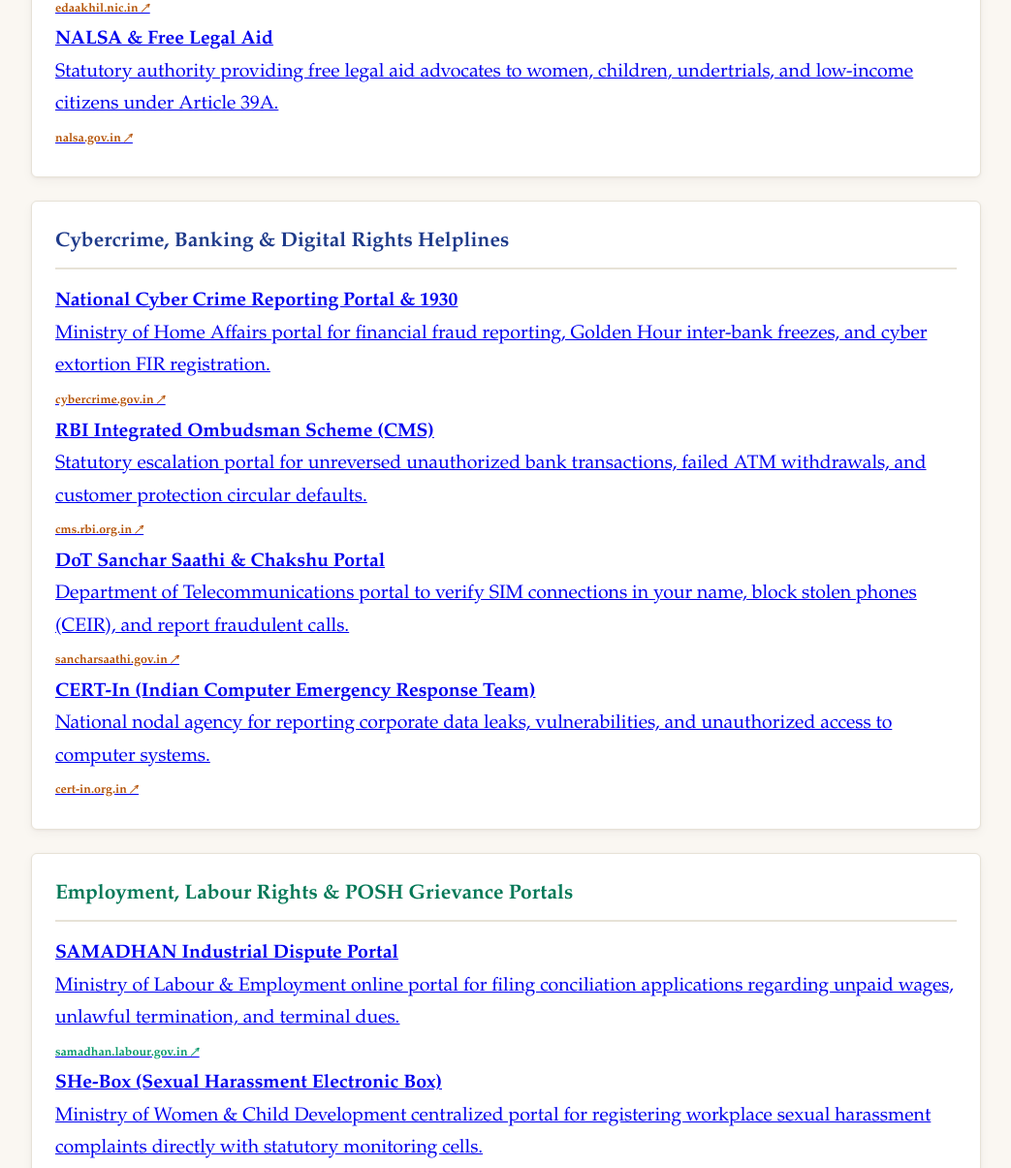
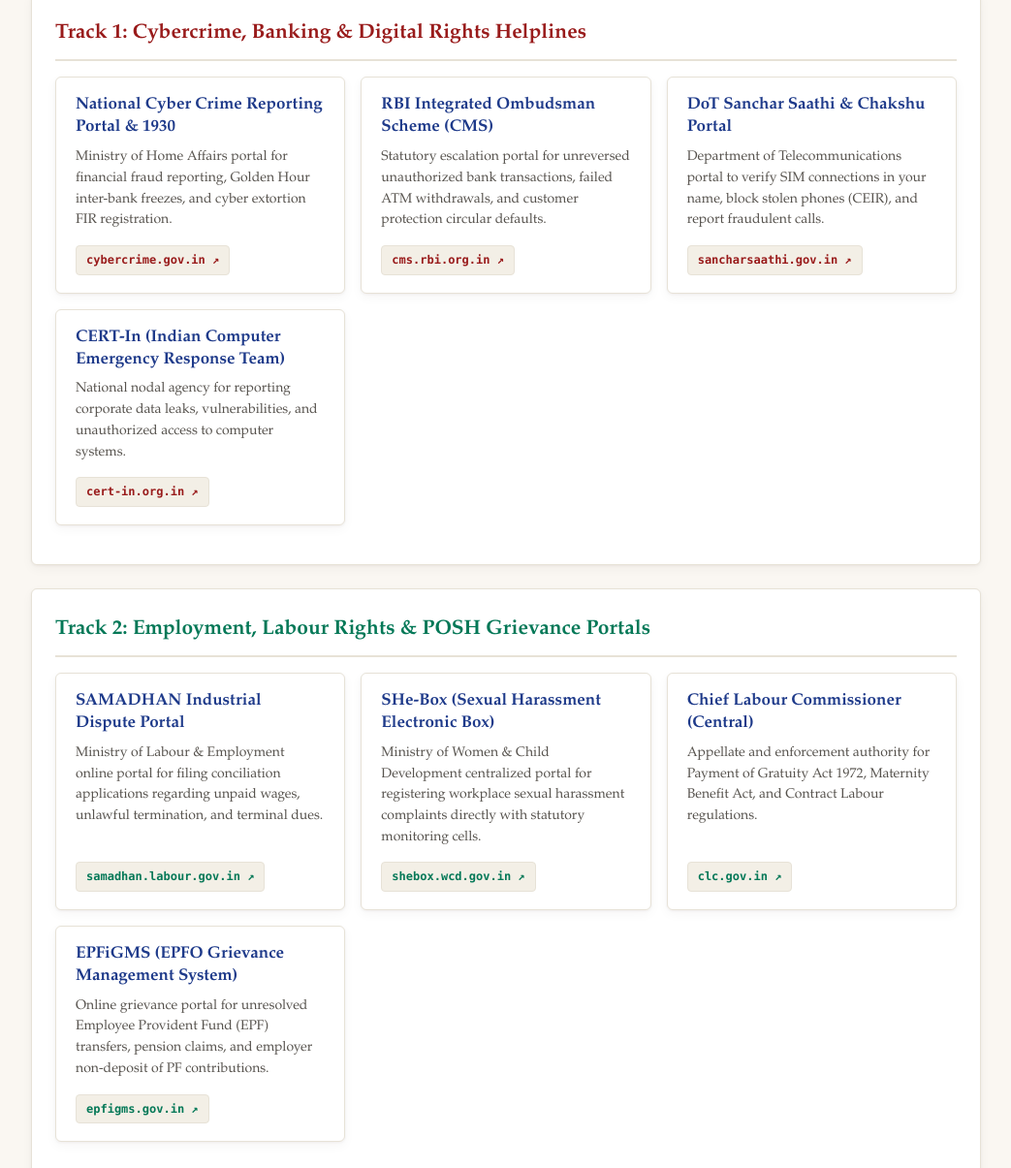
Before and after one commit to bneevan/teach.me.law, a plain HTML site: page resources.html in a window 1280 px wide. Shown: the part 980-2185 px from the top of the page at 97% size, without its empty margins (118-1161 px from the left). Drawn offline with Linux system fonts and the light colour scheme.

Commit message:
style(resources): standardize portal card grid and url badges across stylesheets

```diff
--- a/assets/styles.css
+++ b/assets/styles.css
@@ -1404,3 +1404,89 @@ h1.lesson-title {
 .spec-table tr:hover td {
   background: rgba(0, 0, 0, 0.015);
 }
+
+/* Responsive Grid & Info Card Components */
+.info-grid {
+  display: grid;
+  grid-template-columns: repeat(auto-fit, minmax(280px, 1fr));
+  gap: 16px;
+  margin: 16px 0;
+}
+
+.info-card {
+  background: var(--bg-surface);
+  border: 1px solid var(--border-light);
+  border-radius: var(--radius-sm);
+  padding: 18px 20px;
+  display: flex;
+  flex-direction: column;
+  justify-content: space-between;
+  text-decoration: none;
+  color: inherit;
+  box-shadow: var(--shadow-subtle);
+  transition: border-color 0.15s ease, transform 0.15s ease, box-shadow 0.15s ease;
+}
+
+.info-card:hover {
+  border-color: var(--accent-blue);
+  transform: translateY(-2px);
+  box-shadow: 0 4px 12px rgba(0, 0, 0, 0.08);
+}
+
+.info-card h4 {
+  font-family: var(--font-serif);
+  font-size: 17px;
+  color: var(--accent-blue);
+  margin-bottom: 8px;
+  line-height: 1.35;
+}
+
+.info-card p {
+  font-size: 14px;
+  line-height: 1.55;
+  color: var(--text-muted);
+  margin-bottom: 14px;
+  flex-grow: 1;
+}
+
+.portal-url {
+  display: inline-flex;
+  align-items: center;
+  gap: 4px;
+  font-family: var(--font-mono);
+  font-size: 12px;
+  font-weight: 700;
+  color: var(--accent-blue);
+  background: var(--bg-subtle);
+  padding: 4px 10px;
+  border-radius: 4px;
+  border: 1px solid var(--border-light);
+  width: fit-content;
+  transition: all 0.15s ease;
+}
+
+.info-card:hover .portal-url {
+  background: var(--accent-blue);
+  color: #ffffff;
+  border-color: var(--accent-blue);
+}
+
+.portal-url.theme-cyber {
+  color: var(--accent-red);
+}
+
+.info-card:hover .portal-url.theme-cyber {
+  background: var(--accent-red);
+  color: #ffffff;
+  border-color: var(--accent-red);
+}
+
+.portal-url.theme-labor {
+  color: #047857;
+}
+
+.info-card:hover .portal-url.theme-labor {
+  background: #047857;
+  color: #ffffff;
+  border-color: #047857;
+}
--- a/resources.html
+++ b/resources.html
@@ -31,16 +31,16 @@
       </p>
     </header>
 
-    <!-- General & Statutory Authority -->
+    <!-- Foundation: Statutory Law & Judicial Databases -->
     <section class="content-box">
-      <h2>Official Statutory Law & Judicial Databases</h2>
+      <h2>Civil & Criminal Foundation: Statutory Law & Judicial Databases</h2>
       <div class="info-grid">
         <a href="https://www.indiacode.nic.in/" target="_blank" rel="noopener" class="info-card">
           <div>
             <h4>India Code (Ministry of Law & Justice)</h4>
             <p>Official digital repository of all Central & State Bare Acts (BNS, BNSS, Indian Contract Act 1872, CPA 2019, IT Act 2000, DPDP Act 2023).</p>
           </div>
-          <span style="font-size: 12.5px; color: var(--accent-gold); font-weight: 700;">indiacode.nic.in ↗</span>
+          <span class="portal-url">indiacode.nic.in ↗</span>
         </a>
 
         <a href="https://indiankanoon.org/" target="_blank" rel="noopener" class="info-card">
@@ -48,7 +48,7 @@
             <h4>Indian Kanoon</h4>
             <p>Search engine for all Indian Supreme Court, High Court, and Tribunal judgments (*D.K. Basu*, *Lalita Kumari*, *Jacob Mathew*, *Puttaswamy*).</p>
           </div>
-          <span style="font-size: 12.5px; color: var(--accent-gold); font-weight: 700;">indiankanoon.org ↗</span>
+          <span class="portal-url">indiankanoon.org ↗</span>
         </a>
 
         <a href="https://ecourts.gov.in/" target="_blank" rel="noopener" class="info-card">
@@ -56,7 +56,7 @@
             <h4>eCourts Services Portal & App</h4>
             <p>Case status, cause lists, daily orders, and certified copy applications across 3,000+ District and Subordinate Court complexes in India.</p>
           </div>
-          <span style="font-size: 12.5px; color: var(--accent-gold); font-weight: 700;">ecourts.gov.in ↗</span>
+          <span class="portal-url">ecourts.gov.in ↗</span>
         </a>
 
         <a href="https://edaakhil.nic.in/" target="_blank" rel="noopener" class="info-card">
@@ -64,7 +64,7 @@
             <h4>e-Daakhil Consumer Portal</h4>
             <p>Ministry of Consumer Affairs portal to file online claims before District, State, and National Consumer Commissions without an advocate.</p>
           </div>
-          <span style="font-size: 12.5px; color: var(--accent-gold); font-weight: 700;">edaakhil.nic.in ↗</span>
+          <span class="portal-url">edaakhil.nic.in ↗</span>
         </a>
 
         <a href="https://nalsa.gov.in/" target="_blank" rel="noopener" class="info-card">
@@ -72,21 +72,21 @@
             <h4>NALSA & Free Legal Aid</h4>
             <p>Statutory authority providing free legal aid advocates to women, children, undertrials, and low-income citizens under Article 39A.</p>
           </div>
-          <span style="font-size: 12.5px; color: var(--accent-gold); font-weight: 700;">nalsa.gov.in ↗</span>
+          <span class="portal-url">nalsa.gov.in ↗</span>
         </a>
       </div>
     </section>
 
-    <!-- Track 1: Cybercrime & Financial Emergency Channels -->
+    <!-- Track 1: Cybercrime, Banking & Digital Rights Helplines -->
     <section class="content-box">
-      <h2>Cybercrime, Banking & Digital Rights Helplines</h2>
+      <h2 style="color: var(--accent-red);">Track 1: Cybercrime, Banking & Digital Rights Helplines</h2>
       <div class="info-grid">
         <a href="https://cybercrime.gov.in/" target="_blank" rel="noopener" class="info-card">
           <div>
             <h4>National Cyber Crime Reporting Portal & 1930</h4>
             <p>Ministry of Home Affairs portal for financial fraud reporting, Golden Hour inter-bank freezes, and cyber extortion FIR registration.</p>
           </div>
-          <span style="font-size: 12.5px; color: var(--accent-gold); font-weight: 700;">cybercrime.gov.in ↗</span>
+          <span class="portal-url theme-cyber">cybercrime.gov.in ↗</span>
         </a>
 
         <a href="https://cms.rbi.org.in/" target="_blank" rel="noopener" class="info-card">
@@ -94,7 +94,7 @@
             <h4>RBI Integrated Ombudsman Scheme (CMS)</h4>
             <p>Statutory escalation portal for unreversed unauthorized bank transactions, failed ATM withdrawals, and customer protection circular defaults.</p>
           </div>
-          <span style="font-size: 12.5px; color: var(--accent-gold); font-weight: 700;">cms.rbi.org.in ↗</span>
+          <span class="portal-url theme-cyber">cms.rbi.org.in ↗</span>
         </a>
 
         <a href="https://sancharsaathi.gov.in/" target="_blank" rel="noopener" class="info-card">
@@ -102,7 +102,7 @@
             <h4>DoT Sanchar Saathi & Chakshu Portal</h4>
             <p>Department of Telecommunications portal to verify SIM connections in your name, block stolen phones (CEIR), and report fraudulent calls.</p>
           </div>
-          <span style="font-size: 12.5px; color: var(--accent-gold); font-weight: 700;">sancharsaathi.gov.in ↗</span>
+          <span class="portal-url theme-cyber">sancharsaathi.gov.in ↗</span>
         </a>
 
         <a href="https://www.cert-in.org.in/" target="_blank" rel="noopener" class="info-card">
@@ -110,21 +110,21 @@
             <h4>CERT-In (Indian Computer Emergency Response Team)</h4>
             <p>National nodal agency for reporting corporate data leaks, vulnerabilities, and unauthorized access to computer systems.</p>
           </div>
-          <span style="font-size: 12.5px; color: var(--accent-gold); font-weight: 700;">cert-in.org.in ↗</span>
+          <span class="portal-url theme-cyber">cert-in.org.in ↗</span>
         </a>
       </div>
     </section>
 
     <!-- Track 2: Employment, Labour & Workplace Harassment Portals -->
     <section class="content-box">
-      <h2 style="color: #047857;">Employment, Labour Rights & POSH Grievance Portals</h2>
+      <h2 style="color: #047857;">Track 2: Employment, Labour Rights & POSH Grievance Portals</h2>
       <div class="info-grid">
         <a href="https://samadhan.labour.gov.in/" target="_blank" rel="noopener" class="info-card">
           <div>
             <h4>SAMADHAN Industrial Dispute Portal</h4>
             <p>Ministry of Labour & Employment online portal for filing conciliation applications regarding unpaid wages, unlawful termination, and terminal dues.</p>
           </div>
-          <span style="font-size: 12.5px; color: #059669; font-weight: 700;">samadhan.labour.gov.in ↗</span>
+          <span class="portal-url theme-labor">samadhan.labour.gov.in ↗</span>
         </a>
 
         <a href="https://shebox.wcd.gov.in/" target="_blank" rel="noopener" class="info-card">
@@ -132,7 +132,7 @@
             <h4>SHe-Box (Sexual Harassment Electronic Box)</h4>
             <p>Ministry of Women & Child Development centralized portal for registering workplace sexual harassment complaints directly with statutory monitoring cells.</p>
           </div>
-          <span style="font-size: 12.5px; color: #059669; font-weight: 700;">shebox.wcd.gov.in ↗</span>
+          <span class="portal-url theme-labor">shebox.wcd.gov.in ↗</span>
         </a>
 
         <a href="https://clc.gov.in/" target="_blank" rel="noopener" class="info-card">
@@ -140,7 +140,7 @@
             <h4>Chief Labour Commissioner (Central)</h4>
             <p>Appellate and enforcement authority for Payment of Gratuity Act 1972, Maternity Benefit Act, and Contract Labour regulations.</p>
           </div>
-          <span style="font-size: 12.5px; color: #059669; font-weight: 700;">clc.gov.in ↗</span>
+          <span class="portal-url theme-labor">clc.gov.in ↗</span>
         </a>
 
         <a href="https://epfigms.gov.in/" target="_blank" rel="noopener" class="info-card">
@@ -148,21 +148,21 @@
             <h4>EPFiGMS (EPFO Grievance Management System)</h4>
             <p>Online grievance portal for unresolved Employee Provident Fund (EPF) transfers, pension claims, and employer non-deposit of PF contributions.</p>
           </div>
-          <span style="font-size: 12.5px; color: #059669; font-weight: 700;">epfigms.gov.in ↗</span>
+          <span class="portal-url theme-labor">epfigms.gov.in ↗</span>
         </a>
       </div>
     </section>
 
-    <!-- Public Accountability & Legal Desks -->
+    <!-- Constitutional Oversight, RTI & Human Rights -->
     <section class="content-box">
-      <h2>Public Accountability & Practical Field Desks</h2>
+      <h2>Constitutional Oversight, RTI & Human Rights Commissions</h2>
       <div class="info-grid">
         <a href="https://rtionline.gov.in/" target="_blank" rel="noopener" class="info-card">
           <div>
             <h4>RTI Online Portal</h4>
             <p>Official portal to file Right to Information applications and first appeals to Central government ministries and public authorities.</p>
           </div>
-          <span style="font-size: 12.5px; color: var(--accent-gold); font-weight: 700;">rtionline.gov.in ↗</span>
+          <span class="portal-url">rtionline.gov.in ↗</span>
         </a>
 
         <a href="https://nhrc.nic.in/" target="_blank" rel="noopener" class="info-card">
@@ -170,7 +170,7 @@
             <h4>National Human Rights Commission (NHRC)</h4>
             <p>Statutory body investigating custodial torture, police excesses, and arbitrary detention in violation of *D.K. Basu* guidelines.</p>
           </div>
-          <span style="font-size: 12.5px; color: var(--accent-gold); font-weight: 700;">nhrc.nic.in ↗</span>
+          <span class="portal-url">nhrc.nic.in ↗</span>
         </a>
       </div>
     </section>
```
Also changed, not shown: index.html (+0 -40 lines).
